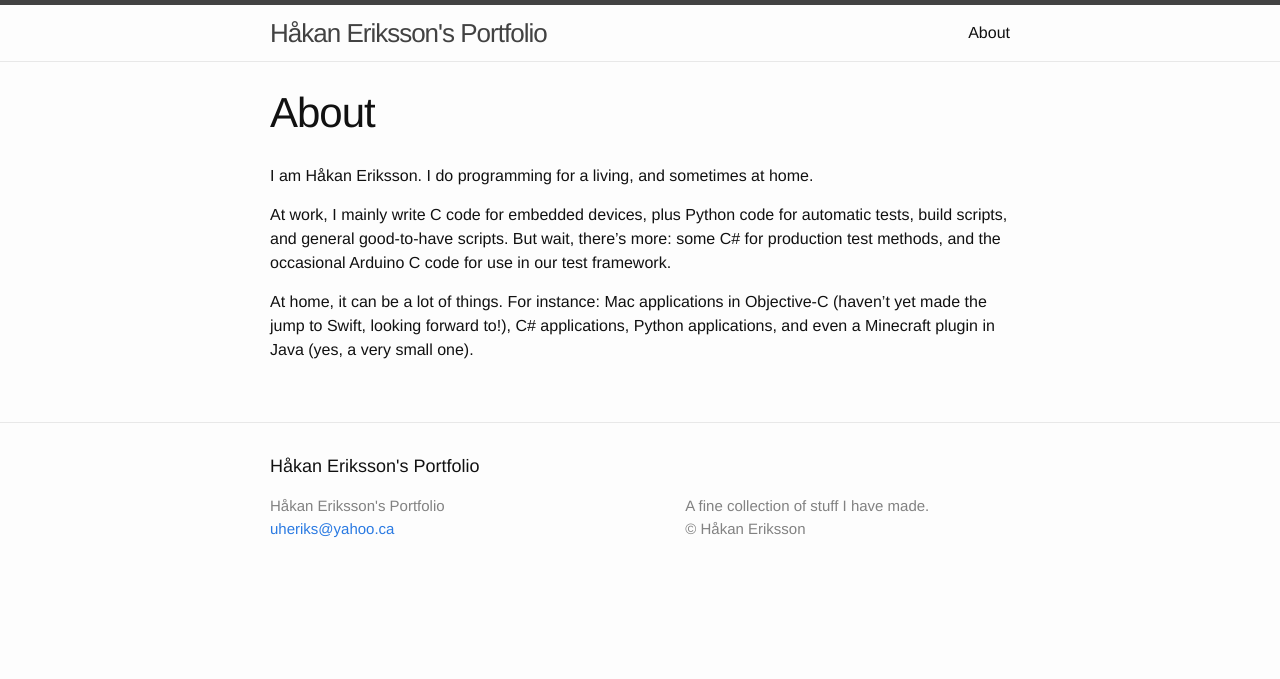
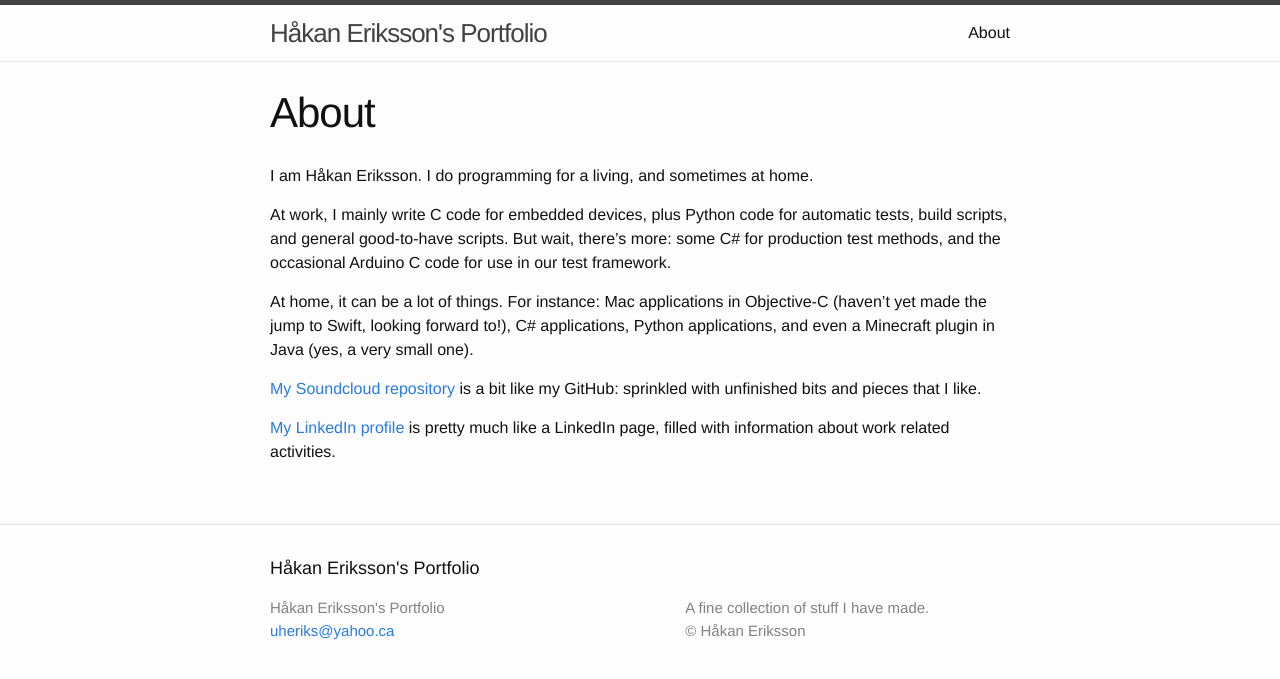
Before and after one commit to bar-and-c/bar-and-c.github.io, a Jekyll site: the page built from about.md, in a window 1280 px wide. Shown: the top 679 px of the page. Built offline with Jekyll 4.4.1, drawn with Linux system fonts in a browser that asks for light colours.

Commit message:
Update 'About'

```diff
--- a/about.md
+++ b/about.md
@@ -9,3 +9,7 @@ I am Håkan Eriksson. I do programming for a living, and sometimes at home.
 At work, I mainly write C code for embedded devices, plus Python code for automatic tests, build scripts, and general good-to-have scripts. But wait, there's more: some C# for production test methods, and the occasional Arduino C code for use in our test framework.
 
 At home, it can be a lot of things. For instance: Mac applications in Objective-C (haven't yet made the jump to Swift, looking forward to!), C# applications, Python applications, and even a Minecraft plugin in Java (yes, a very small one).
+
+[My Soundcloud repository](https://soundcloud.com/egentligen) is a bit like my GitHub: sprinkled with unfinished bits and pieces that I like.
+
+[My LinkedIn profile](https://se.linkedin.com/in/hakaneriksson) is pretty much like a LinkedIn page, filled with information about work related activities.
```
